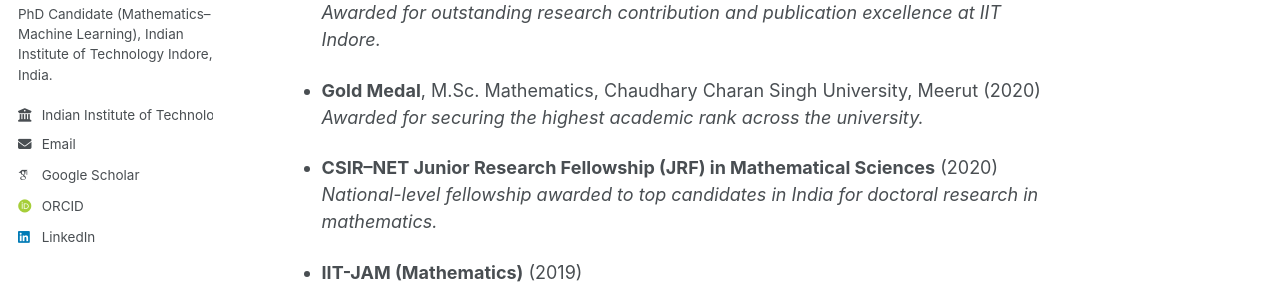
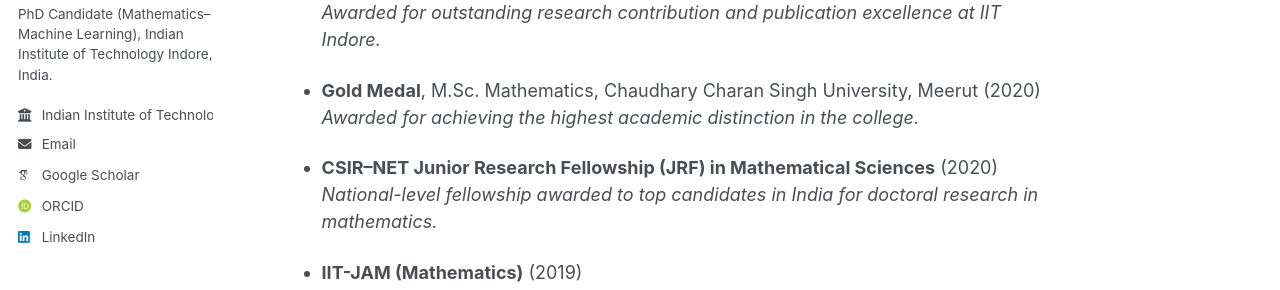
Before and after one commit to mushir-akhtar/mushir-akhtar.github.io, a Jekyll site: the page built from _pages/awards.md, in a window 1280 px wide. Shown: the part 273-563 px from the top of the page. Built offline with Jekyll 4.4.1, drawn with Linux system fonts in a browser that asks for light colours; some web fonts are replaced; a script bundle is joined from its source files by our own code; library files that are not in the unit come from our copies.

Commit message:
Update awards.md

```diff
--- a/_pages/awards.md
+++ b/_pages/awards.md
@@ -11,7 +11,7 @@
   *Awarded for outstanding research contribution and publication excellence at IIT Indore.*
 
 - **Gold Medal**, M.Sc. Mathematics, Chaudhary Charan Singh University, Meerut (2020)
-  *Awarded for securing the highest academic rank across the university.*
+  *Awarded for achieving the highest academic distinction in the college.*
 
 - **CSIR–NET Junior Research Fellowship (JRF) in Mathematical Sciences** (2020)
   *National-level fellowship awarded to top candidates in India for doctoral research in mathematics.*
```
